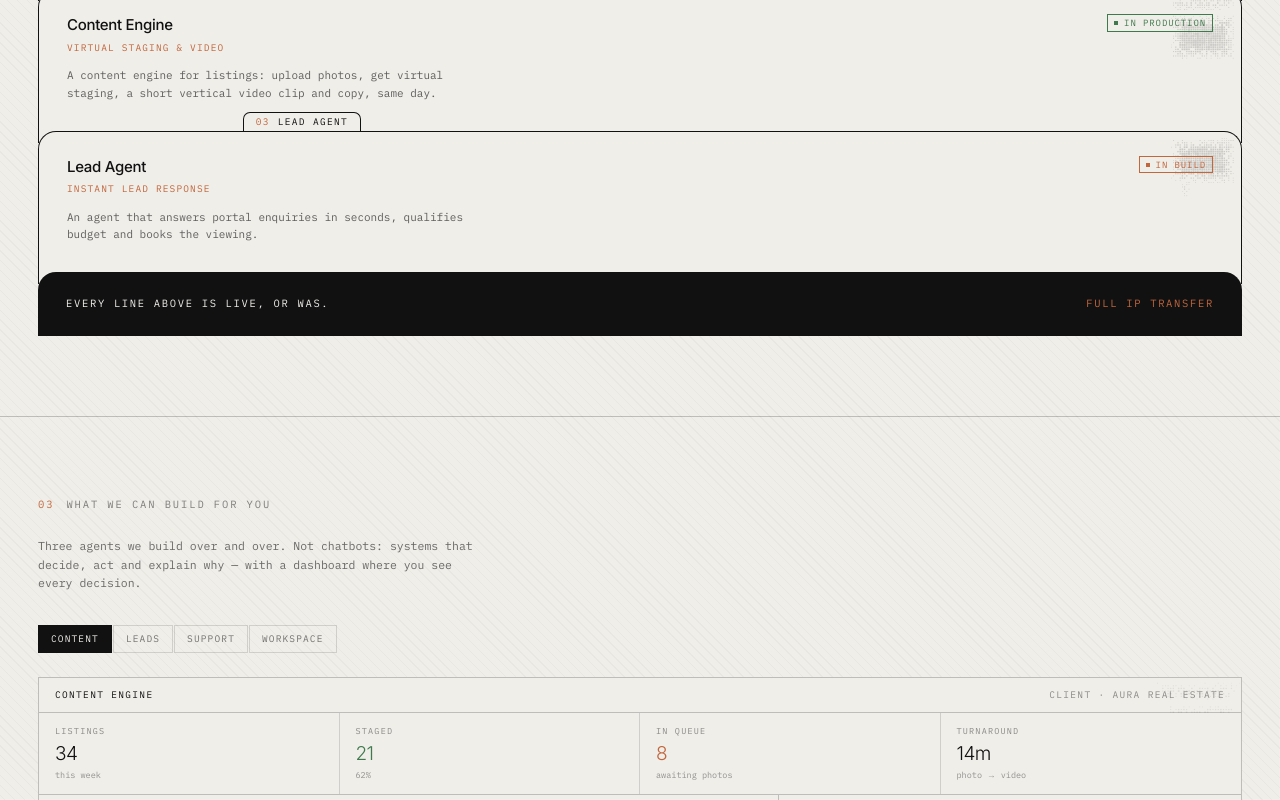
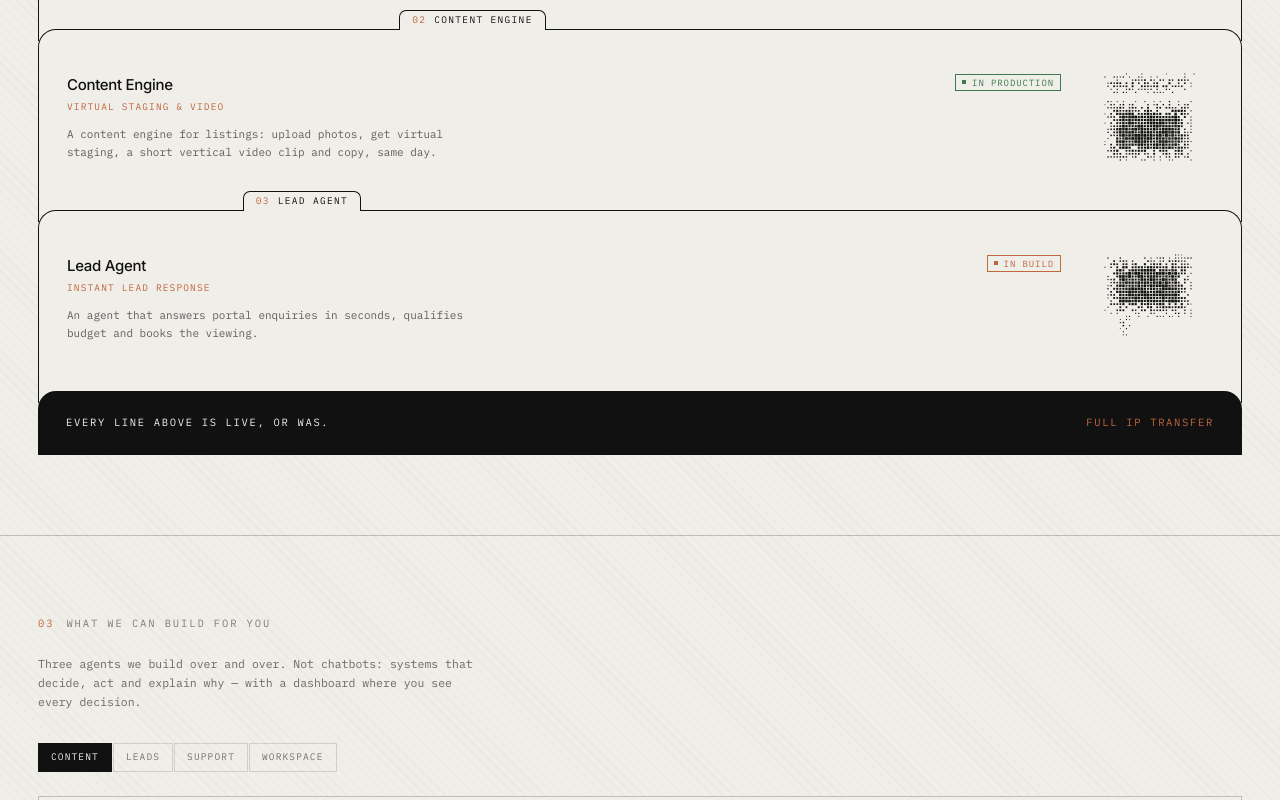
Before and after one commit to lopezsellesarnau-cmd/stackd, a Next.js app in the folder web/: page / in a window 1280 px wide. Shown: the part 1360-2160 px from the top of the page. Built offline with nearby package versions, Linux system fonts and the light colour scheme.

Commit message:
Sube el contraste y tamaño de los iconos halftone: eran casi invisibles

```diff
--- a/web/components/agent-dashboards.tsx
+++ b/web/components/agent-dashboards.tsx
@@ -90,7 +90,7 @@ function Dash({
       <HalftoneIcon
         shape={icono}
         seed={titulo.length * 131 + 7}
-        className="pointer-events-none absolute -right-3 -top-3 z-0 h-[110px] w-[110px] text-[rgba(17,17,17,0.07)]"
+        className="pointer-events-none absolute -right-4 -top-4 z-0 h-[150px] w-[150px] text-[rgba(17,17,17,0.4)]"
       />
 
       {/* Cabecera */}
@@ -413,7 +413,7 @@ function BandejaDash({ en }: { en: boolean }) {
       <HalftoneIcon
         shape="key"
         seed={521}
-        className="pointer-events-none absolute -right-3 -top-3 z-0 h-[110px] w-[110px] text-[rgba(17,17,17,0.07)]"
+        className="pointer-events-none absolute -right-4 -top-4 z-0 h-[150px] w-[150px] text-[rgba(17,17,17,0.4)]"
       />
       <div
         className="relative z-10 flex flex-wrap items-center justify-between gap-x-4 gap-y-1 border-b px-4 py-2.5 font-mono text-[9.5px] uppercase tracking-[0.14em]"
--- a/web/components/folder-stack.tsx
+++ b/web/components/folder-stack.tsx
@@ -72,15 +72,11 @@ export function FolderStack({ carpetas, en }: { carpetas: Carpeta[]; en: boolean
 
           {/* Cuerpo */}
           <div
-            className="relative overflow-hidden rounded-t-[18px] border border-b-0 px-5 pb-10 pt-6 sm:px-7"
+            className="flex items-center gap-6 rounded-t-[18px] border border-b-0 px-5 pb-10 pt-6 sm:px-7"
             style={{ borderColor: INK, backgroundColor: BONE }}
           >
-            <HalftoneIcon
-              shape={c.icono}
-              seed={i * 97 + 11}
-              className="pointer-events-none absolute -right-2 -top-2 hidden h-[92px] w-[92px] text-[rgba(17,17,17,0.16)] sm:block"
-            />
-            <div className="relative flex flex-wrap items-start justify-between gap-x-4 gap-y-2">
+            <div className="min-w-0 flex-1">
+              <div className="flex flex-wrap items-start justify-between gap-x-4 gap-y-2">
                 <div className="min-w-0">
                   <p className="text-[15px] font-medium tracking-[-0.02em] text-[#111]">{c.nombre}</p>
                   <p className="mt-1 font-mono text-[9.5px] uppercase tracking-[0.12em]" style={{ color: TERRA }}>
@@ -89,9 +85,17 @@ export function FolderStack({ carpetas, en }: { carpetas: Carpeta[]; en: boolean
                 </div>
                 <EstadoChip estado={c.estado} en={en} />
               </div>
-            <p className="relative mt-3 max-w-[62ch] font-mono text-[11px] leading-relaxed text-[rgba(17,17,17,0.65)]">
+              <p className="mt-3 max-w-[62ch] font-mono text-[11px] leading-relaxed text-[rgba(17,17,17,0.65)]">
                 {c.texto}
               </p>
+            </div>
+
+            {/* Ilustración — a tamaño real, sin recortar, no un rincón difuminado. */}
+            <HalftoneIcon
+              shape={c.icono}
+              seed={i * 97 + 11}
+              className="hidden h-[104px] w-[104px] shrink-0 text-[#111] sm:block md:h-[128px] md:w-[128px]"
+            />
           </div>
         </div>
       ))}
```
Lines whose indentation alone changed are shown as unchanged.
